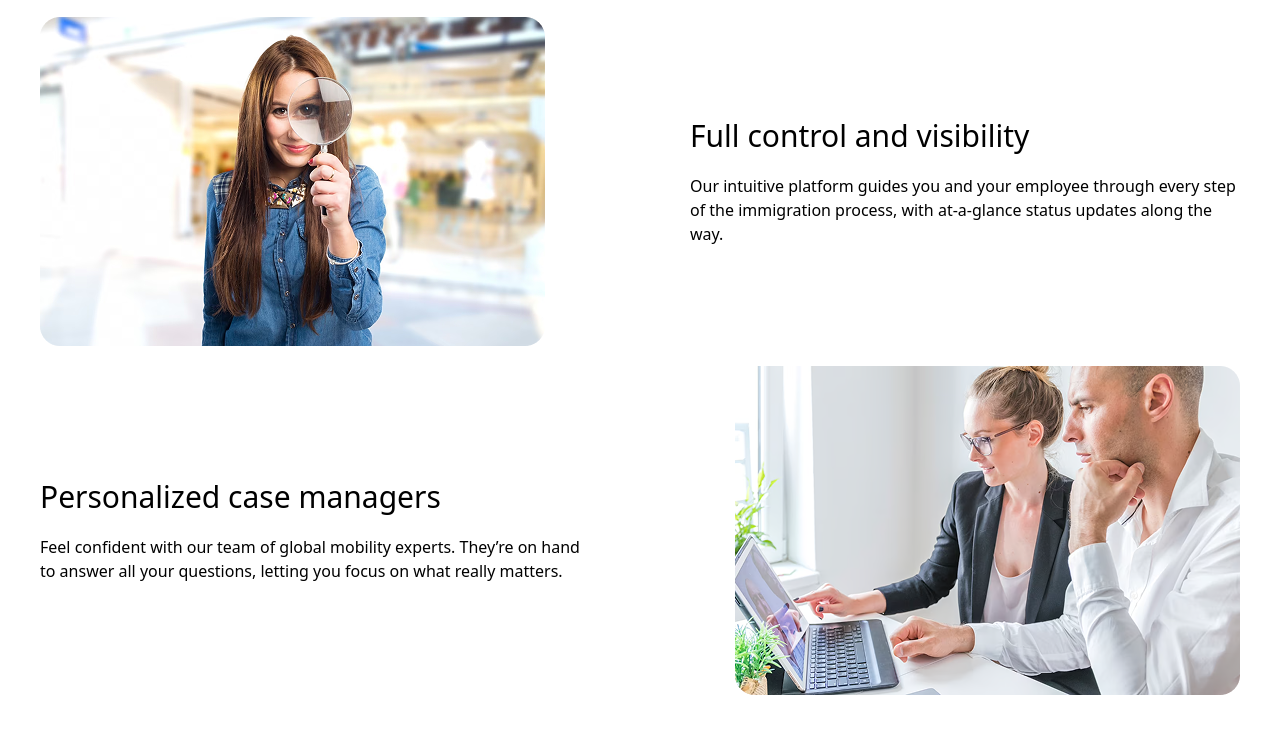
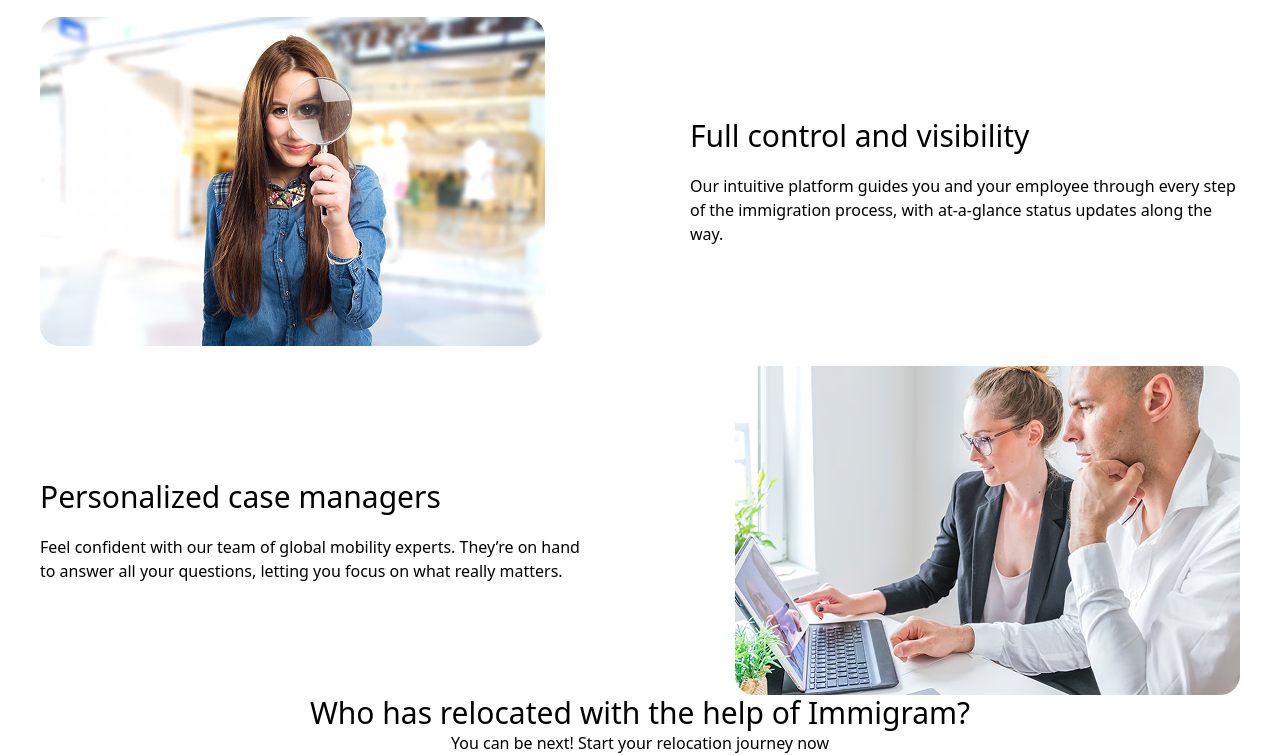
Before and after one commit to saidjannnnnnnn/bonus-v-dele, a website: page src/index.html in a window 1280 px wide. Shown: the part 1447-2202 px from the top of the page. Before the commit the page ends 2142 px from the top, so only its background shows below. Drawn offline with nearby package versions, Linux system fonts and the light colour scheme; files that its build step writes are made by us from their sources.

Commit message:
section 2

```diff
--- a/src/index.html
+++ b/src/index.html
@@ -71,6 +71,10 @@
                 <img src="./Rectangle 12.png" alt="">
             </div>
         </section>
+        <section>
+            <p class="text-3xl text-center">Who has relocated with the help of Immigram?</p>
+            <p class="text-center">You can be next! Start your relocation journey now</p>
+        </section>
     </main>
 </body>
 </html>
```
